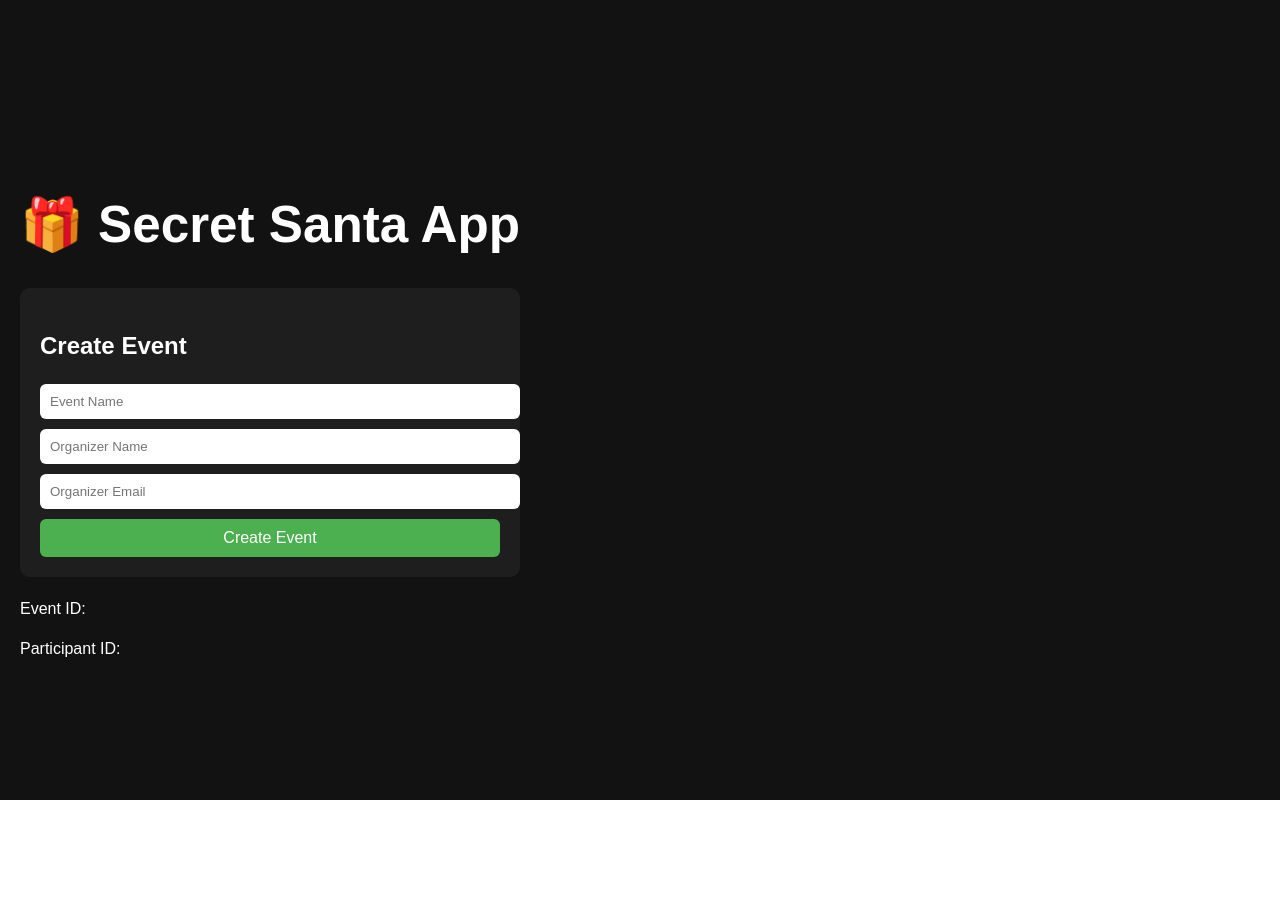
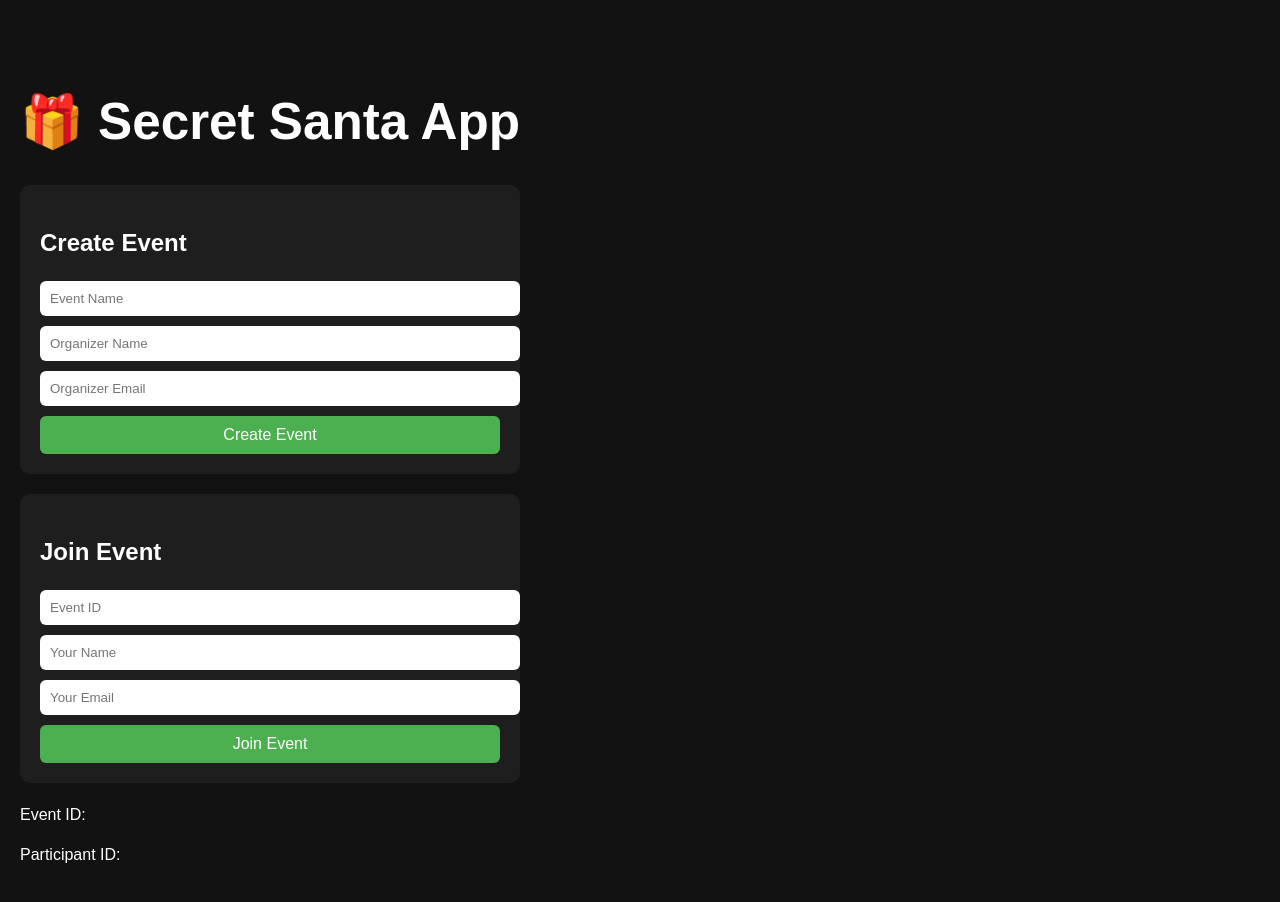
Before and after one commit to murali-gude/Secret_Santa_App, a React (Vite) app in the folder secretsanta/secretsanta-frontend/: page / in a window 1280 px wide. Before the commit the page ends 800 px from the top, so only its background shows below. Built offline with nearby package versions, Linux system fonts and the light colour scheme.

Commit message:
created join event

```diff
--- a/secretsanta/secretsanta-frontend/src/App.jsx
+++ b/secretsanta/secretsanta-frontend/src/App.jsx
@@ -10,34 +10,34 @@ function App() {
   const [eventId, setEventId] = useState(null);
   const [participantId, setParticipantId] = useState(null);
 
+  const handleJoined = (eventId, participantId) => {
+    setEventId(eventId);
+    setParticipantId(participantId);
+  };
+
   return (
     <div className="container">
 
       <h1 className="title">🎁 Secret Santa App</h1>
 
-      {/* Step 1: Create Event */}
+      {/* Organizer creates event */}
       <div className="card">
         <CreateEvent onEventCreated={setEventId} />
       </div>
 
-      {/* Step 2: Join Event */}
-      {eventId && !participantId && (
-        <div className="card">
-          <JoinEvent
-            eventId={eventId}
-            onJoined={setParticipantId}
-          />
-        </div>
-      )}
+      {/* Participant joins event (ALWAYS visible) */}
+      <div className="card">
+        <JoinEvent onJoined={handleJoined} />
+      </div>
 
-      {/* Step 3: Show participants */}
+      {/* Show participants after event selected */}
       {eventId && (
         <div className="card">
           <ParticipantList eventId={eventId} />
         </div>
       )}
 
-      {/* Debug display */}
+      {/* Debug info */}
       <p>Event ID: {eventId}</p>
       <p>Participant ID: {participantId}</p>
 
--- a/secretsanta/secretsanta-frontend/src/JoinEvent.jsx
+++ b/secretsanta/secretsanta-frontend/src/JoinEvent.jsx
@@ -1,7 +1,8 @@
 import { useState } from "react";
 
-function JoinEvent({ eventId, onJoined }) {
+function JoinEvent({ onJoined }) {
 
+  const [eventId, setEventId] = useState("");
   const [name, setName] = useState("");
   const [email, setEmail] = useState("");
 
@@ -20,7 +21,7 @@ function JoinEvent({ eventId, onJoined }) {
     .then(res => res.json())
     .then(data => {
       alert("Joined successfully");
-      onJoined(data.participantId);
+      onJoined(eventId, data.participantId);
     });
 
   };
@@ -29,12 +30,25 @@ function JoinEvent({ eventId, onJoined }) {
     <div>
       <h2>Join Event</h2>
 
-      <input placeholder="Name" onChange={(e)=>setName(e.target.value)} />
-      <input placeholder="Email" onChange={(e)=>setEmail(e.target.value)} />
+      <input
+        placeholder="Event ID"
+        onChange={(e)=>setEventId(e.target.value)}
+      />
+
+      <input
+        placeholder="Your Name"
+        onChange={(e)=>setName(e.target.value)}
+      />
+
+      <input
+        placeholder="Your Email"
+        onChange={(e)=>setEmail(e.target.value)}
+      />
 
       <button onClick={joinEvent}>
-        Join
+        Join Event
       </button>
+
     </div>
   );
 }
```
